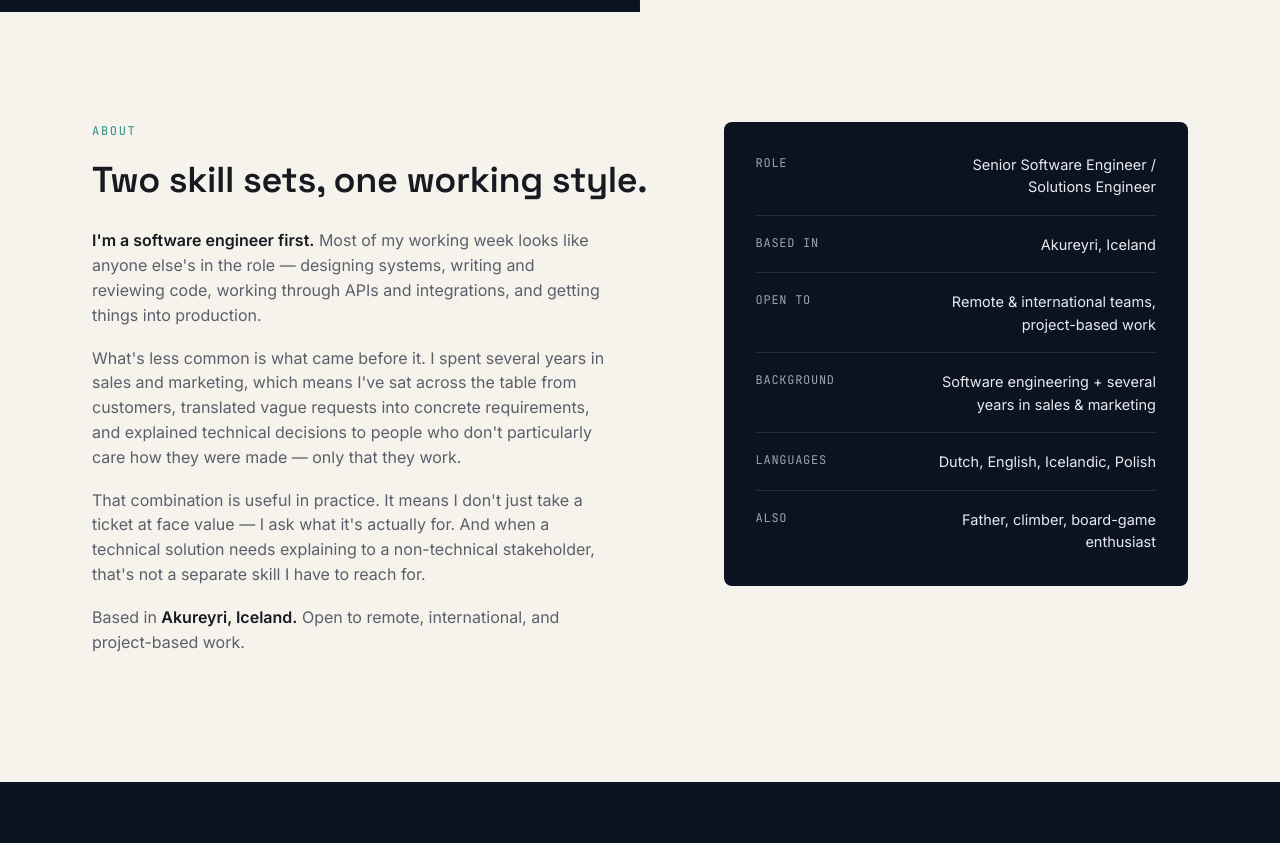
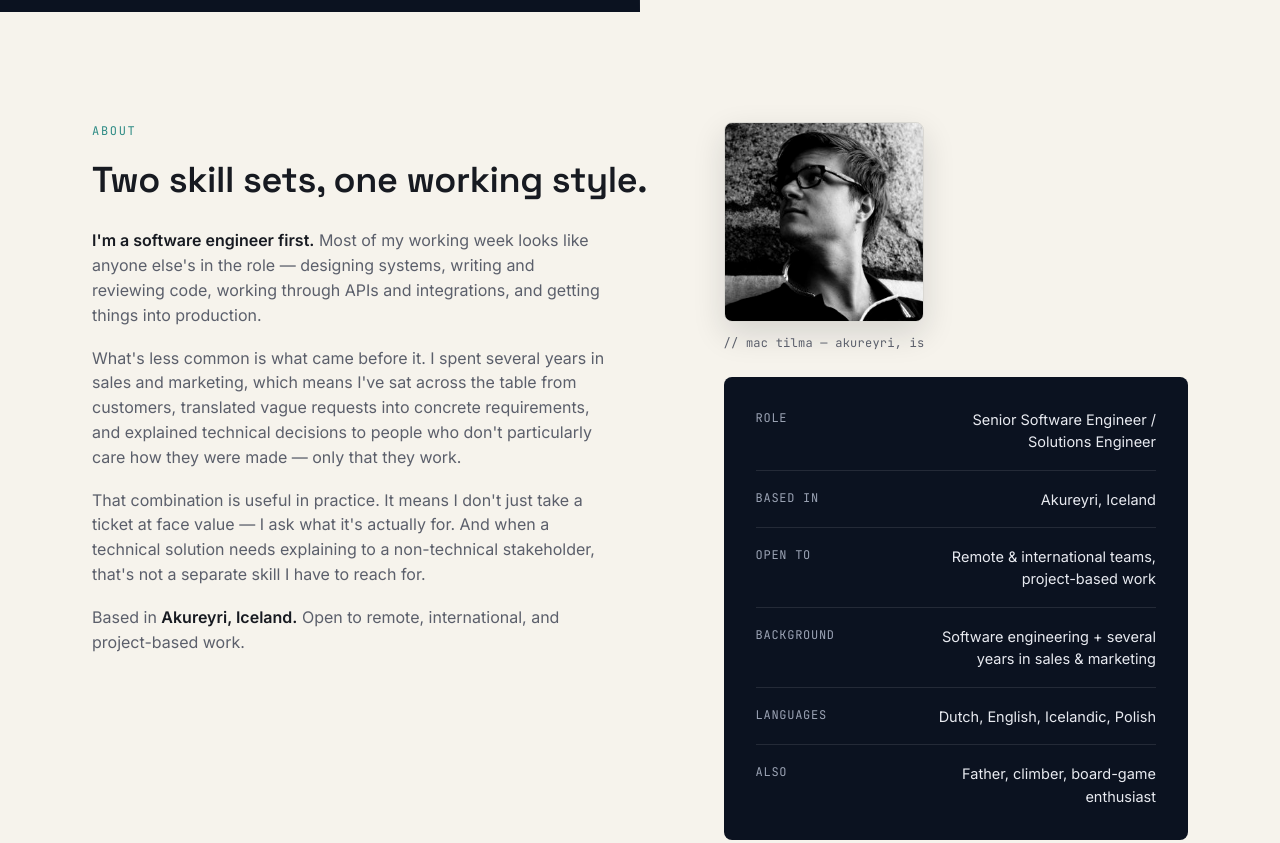
Before and after one commit to Machess/tilma, a plain HTML site: page index.html in a window 1280 px wide. Shown: the part 788-1631 px from the top of the page. Drawn offline with Linux system fonts and the light colour scheme.

Commit message:
added profile picture

```diff
--- a/index.html
+++ b/index.html
@@ -123,6 +123,11 @@
         <p>That combination is useful in practice. It means I don't just take a ticket at face value — I ask what it's actually for. And when a technical solution needs explaining to a non-technical stakeholder, that's not a separate skill I have to reach for.</p>
         <p>Based in <strong>Akureyri, Iceland.</strong> Open to remote, international, and project-based work.</p>
       </div>
+      <div class="about-side">
+        <figure class="about-photo">
+          <img src="images/mac-tilma.png" alt="Portrait of Mac Tilma" width="299" height="299" loading="lazy">
+        </figure>
+        <div class="about-photo-caption">// mac tilma — akureyri, is</div>
         <div class="about-facts">
           <dl>
             <div class="row"><dt>Role</dt><dd>Senior Software Engineer / Solutions Engineer</dd></div>
@@ -132,6 +137,7 @@
             <div class="row"><dt>Languages</dt><dd>Dutch, English, Icelandic, Polish</dd></div>
             <div class="row"><dt>Also</dt><dd>Father, climber, board-game enthusiast</dd></div>
           </dl>
+        </div>
       </div>
     </div>
   </div>
--- a/styles.css
+++ b/styles.css
@@ -269,6 +269,27 @@ h1.hero-name{
 }
 .about-copy p{margin-bottom:18px;font-size:16px;color:var(--text-dark-dim);max-width:520px;}
 .about-copy p strong{color:var(--text-dark);font-weight:600;}
+
+.about-photo{
+  width:200px;
+  margin:0 0 12px;
+  border-radius:8px;
+  overflow:hidden;
+  border:1px solid var(--line-dark);
+  box-shadow:0 12px 32px rgba(23,26,33,0.14);
+  aspect-ratio:1/1;
+}
+.about-photo img{
+  width:100%;height:100%;
+  object-fit:cover;
+  display:block;
+  filter:grayscale(1) contrast(1.05);
+}
+.about-photo-caption{
+  font-family:var(--mono);font-size:12px;color:var(--text-dark-dim);
+  letter-spacing:0.02em;margin-bottom:24px;
+}
+
 .about-facts{
   background:var(--ink);color:var(--text-light);
   border-radius:8px;padding:32px;
@@ -419,6 +440,9 @@ footer .wrap{display:flex;justify-content:space-between;align-items:center;width
   .scroll-cue:hover{transform:translateY(-2px);}
 
   .about-grid{grid-template-columns:1fr;}
+  .about-photo,
+  .about-photo-caption{margin-left:auto;margin-right:auto;}
+  .about-photo-caption{text-align:center;}
   .worlds{grid-template-columns:1fr;}
   .skill-grid{grid-template-columns:1fr;}
   .bring-grid{grid-template-columns:1fr 1fr;}
```
Also changed, not shown: images/mac-tilma.png (added). Lines whose indentation alone changed are shown as unchanged.
